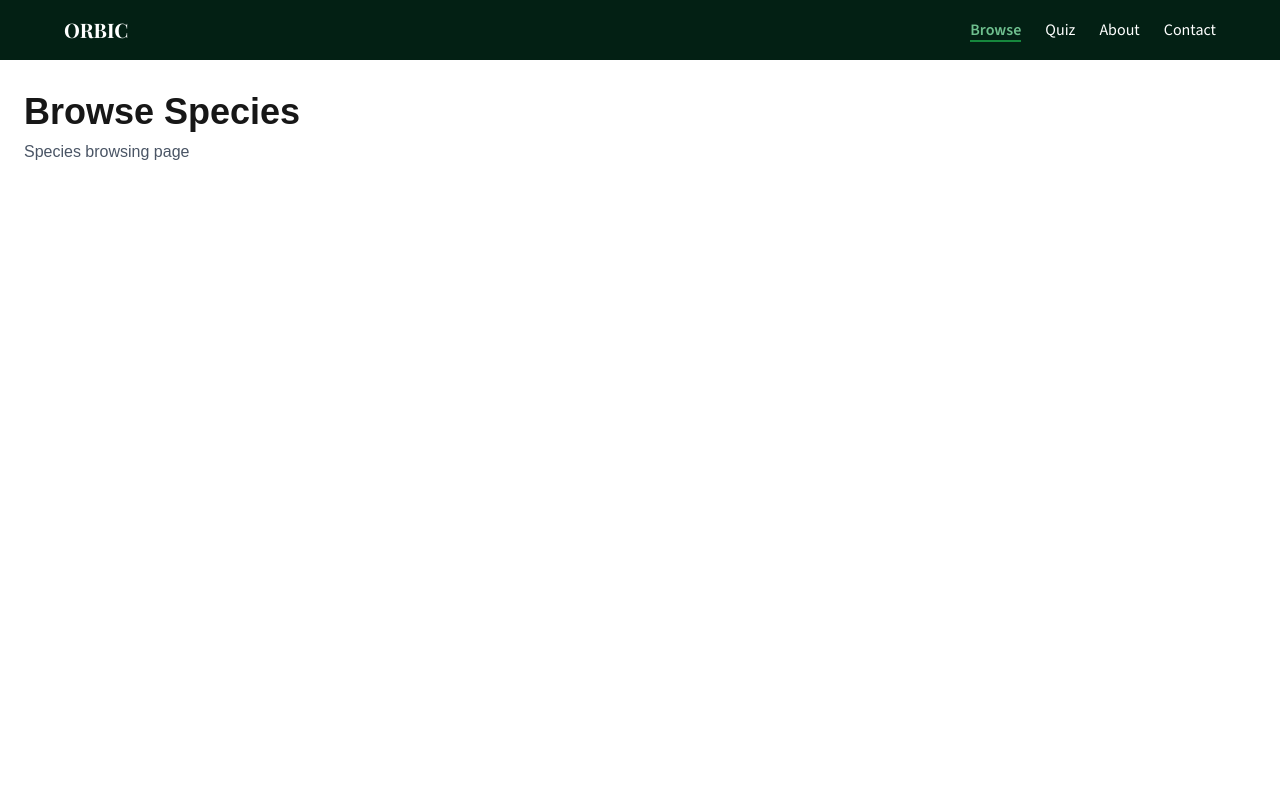
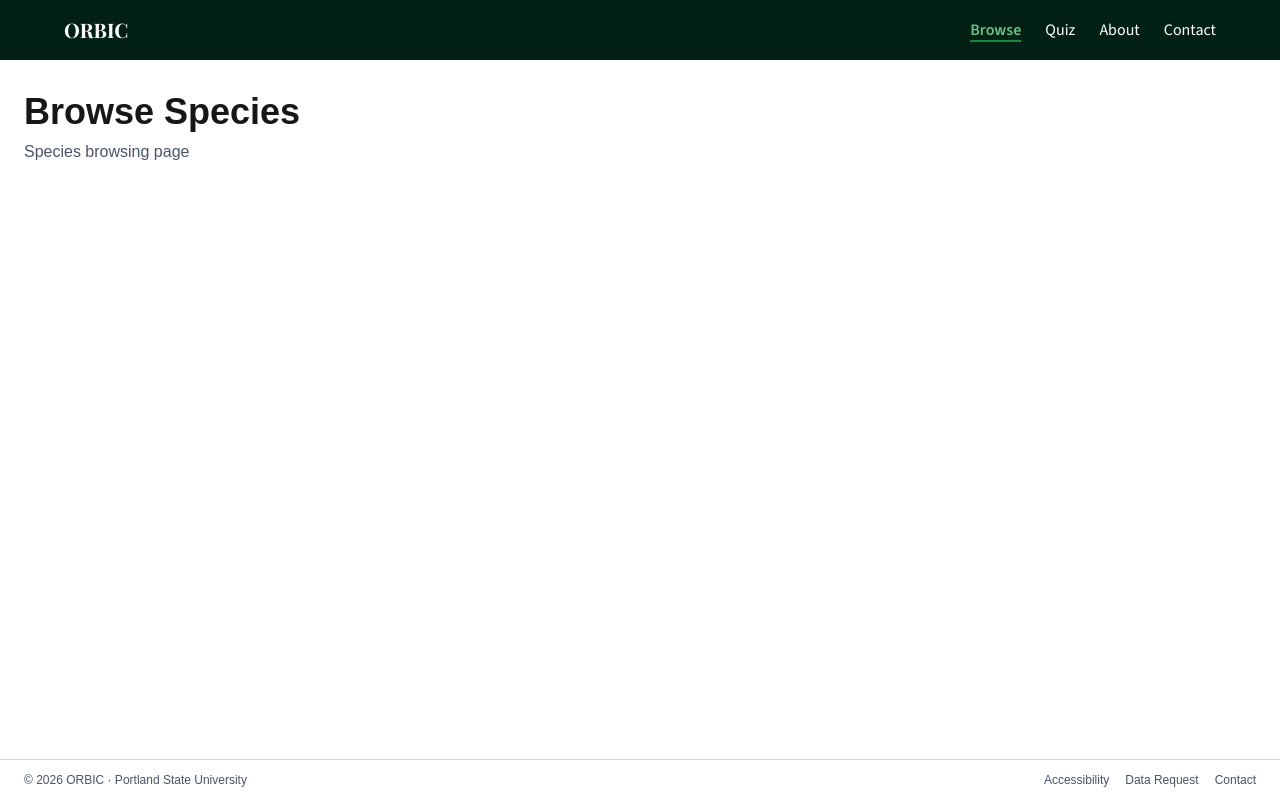
Before and after one commit to RayLBrunner/rare-species, a Next.js app: page /species in a window 1280 px wide. Built offline with nearby package versions, Linux system fonts and the light colour scheme.

Commit message:
Added global footer to layout.tsx

```diff
--- a/src/app/layout.tsx
+++ b/src/app/layout.tsx
@@ -1,6 +1,7 @@
 import type { Metadata } from "next";
 import { Playfair_Display, Source_Sans_3 } from "next/font/google";
 import Navigation from "@/components/Navigation";
+import Footer from "@/components/Footer";
 import "./globals.css";
 
 const playfair = Playfair_Display({
@@ -34,7 +35,8 @@ export default function RootLayout({
     >
       <body className="min-h-full flex flex-col">
         <Navigation />
-        {children}
+        <main className="flex-1">{children}</main>
+        <Footer />
       </body>
     </html>
   );
--- /dev/null
+++ b/src/components/Footer.tsx
@@ -0,0 +1,15 @@
+export default function Footer() {
+  return (
+    <footer className="border-t border-gray-300 bg-white">
+      <div className="mx-auto flex max-w-7xl items-center justify-between px-6 py-3 text-xs text-gray-600">
+        <p>© 2026 ORBIC · Portland State University</p>
+
+        <div className="flex gap-4">
+          <a href="/accessibility">Accessibility</a>
+          <a href="/data-request">Data Request</a>
+          <a href="/contact">Contact</a>
+        </div>
+      </div>
+    </footer>
+  );
+}
```
